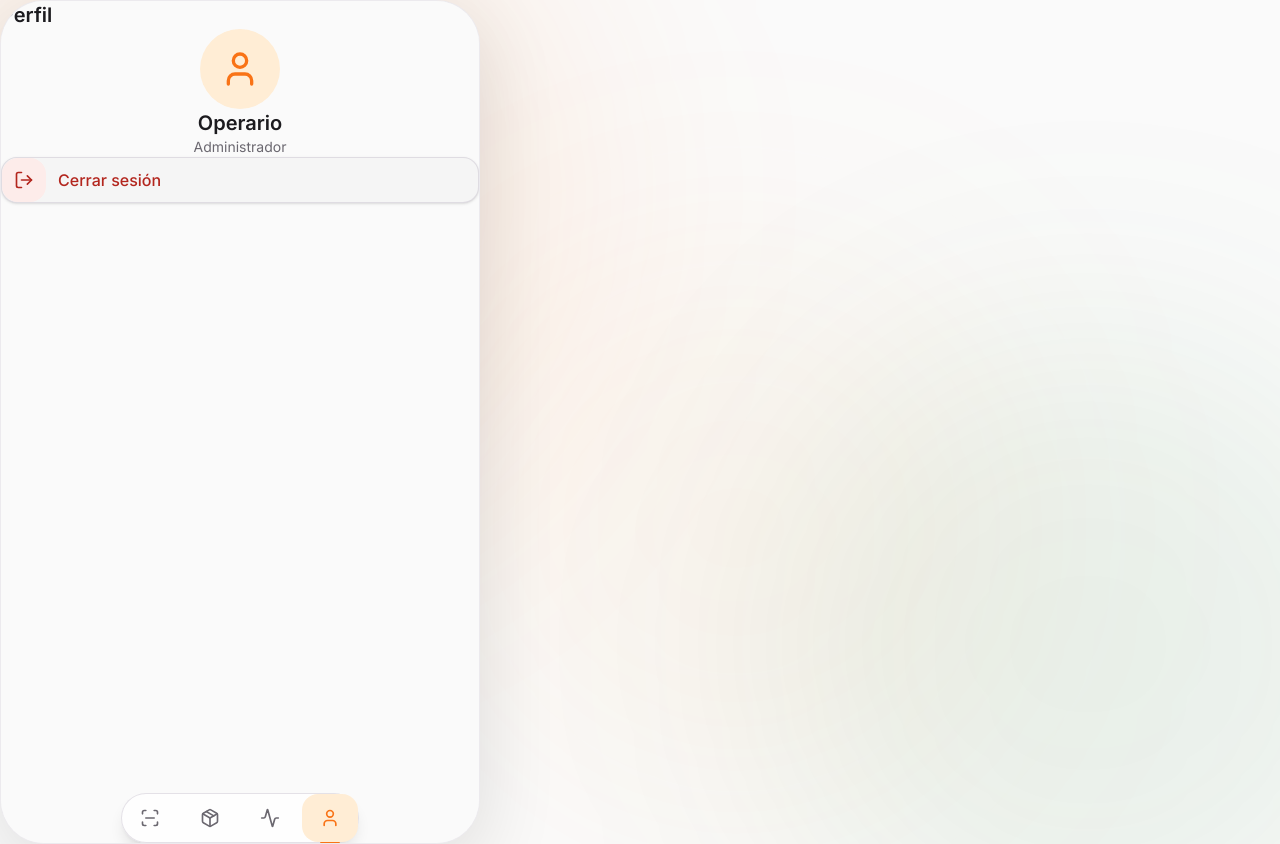
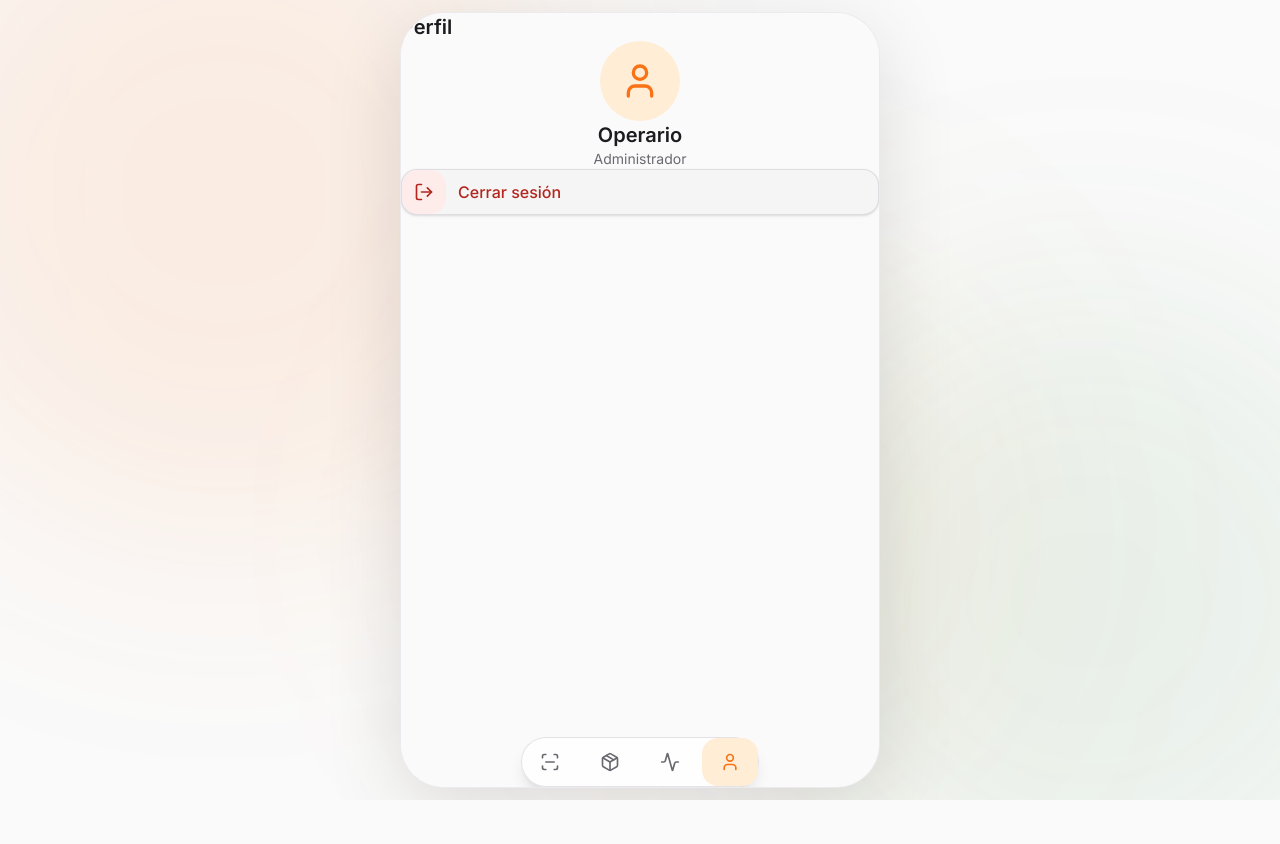
Before and after one commit to jdecore/VoiceInvenXi, a React (Vite) app: page /profile in a window 1280 px wide. After the commit the page ends 800 px from the top, so only its background shows below. Built offline with nearby package versions, Linux system fonts and the light colour scheme.

Commit message:
v.2026.08.14: pulido UI - fix layout movil (cadena de alturas), mockup desktop centrado sin recortes, FAB alineado con navbar, animaciones unificadas con easing suave

```diff
--- a/src/App.tsx
+++ b/src/App.tsx
@@ -1,5 +1,6 @@
 import { lazy, Suspense } from 'react'
-import { BrowserRouter, Routes, Route } from 'react-router'
+import { BrowserRouter, Routes, Route, useLocation } from 'react-router'
+import { motion, AnimatePresence } from 'motion/react'
 import { ErrorBoundary, ToastProvider, ToastHost, PhoneFrame } from '@/components/ui'
 
 const ScanPage = lazy(() => import('@/pages/ScanPage').then(m => ({ default: m.ScanPage })))
@@ -23,6 +24,36 @@ function LoadingFallback() {
   )
 }
 
+function AnimatedRoutes() {
+  const location = useLocation()
+
+  return (
+    <AnimatePresence mode="wait" initial={false}>
+      <motion.div
+        key={location.pathname}
+        initial={{ opacity: 0, y: 8 }}
+        animate={{ opacity: 1, y: 0 }}
+        exit={{ opacity: 0, y: -4 }}
+        transition={{ duration: 0.2, ease: [0.23, 1, 0.32, 1] }}
+        className="h-full"
+      >
+        <Suspense fallback={<LoadingFallback />}>
+          <Routes location={location}>
+            <Route path="/" element={<ScanPage />} />
+            <Route path="/search" element={<SearchPage />} />
+            <Route path="/product/:barcode" element={<ProductPage />} />
+            <Route path="/new/:barcode" element={<NewProductPage />} />
+            <Route path="/new" element={<ScanPageRedirect />} />
+            <Route path="/inventory" element={<InventoryPage />} />
+            <Route path="/activity" element={<ActivityPage />} />
+            <Route path="/profile" element={<ProfilePage />} />
+          </Routes>
+        </Suspense>
+      </motion.div>
+    </AnimatePresence>
+  )
+}
+
 export default function App() {
   return (
     <ToastProvider>
@@ -30,18 +61,7 @@ export default function App() {
         <BrowserRouter>
           <PhoneFrame>
             <ToastHost />
-            <Suspense fallback={<LoadingFallback />}>
-              <Routes>
-                <Route path="/" element={<ScanPage />} />
-                <Route path="/search" element={<SearchPage />} />
-                <Route path="/product/:barcode" element={<ProductPage />} />
-                <Route path="/new/:barcode" element={<NewProductPage />} />
-                <Route path="/new" element={<ScanPageRedirect />} />
-                <Route path="/inventory" element={<InventoryPage />} />
-                <Route path="/activity" element={<ActivityPage />} />
-                <Route path="/profile" element={<ProfilePage />} />
-              </Routes>
-            </Suspense>
+            <AnimatedRoutes />
           </PhoneFrame>
         </BrowserRouter>
       </ErrorBoundary>
--- a/src/components/ui/Button.tsx
+++ b/src/components/ui/Button.tsx
@@ -12,7 +12,7 @@ export function Button({
   children,
   ...props
 }: ButtonProps) {
-  const baseStyles = 'inline-flex items-center justify-center font-medium rounded-xl transition-all duration-150 active:scale-[0.98] disabled:opacity-50 disabled:cursor-not-allowed'
+  const baseStyles = 'inline-flex items-center justify-center font-medium rounded-xl transition-colors duration-150 active:scale-[0.97] active:transition-transform disabled:opacity-50 disabled:cursor-not-allowed'
 
   const variantStyles = {
     filled: 'bg-brand text-white hover:bg-brand-dark shadow-sm',
--- a/src/components/ui/Card.tsx
+++ b/src/components/ui/Card.tsx
@@ -12,7 +12,8 @@ export function Card({ children, className = '', onClick, interactive = false }:
   if (interactive && onClick) {
     return (
       <motion.div
-        whileTap={{ scale: 0.98 }}
+        whileTap={{ scale: 0.97 }}
+        transition={{ duration: 0.12 }}
         onClick={onClick}
         className={`
           bg-surface-1 rounded-2xl p-4
--- a/src/components/ui/FAB.tsx
+++ b/src/components/ui/FAB.tsx
@@ -17,14 +17,14 @@ export function FAB({ isListening = false, onClick, disabled = false, 'aria-labe
 
   return (
     <motion.button
-      whileTap={{ scale: 0.92 }}
+      whileTap={{ scale: 0.95 }}
       onClick={handleClick}
       disabled={disabled}
       className={`
         relative flex items-center justify-center
         w-14 h-14 rounded-full
         shadow-lg
-        transition-all duration-300
+        transition-colors duration-200
         shrink-0
         ${isListening
           ? 'bg-error text-white shadow-error/30 animate-pulse-mic'
@@ -40,7 +40,7 @@ export function FAB({ isListening = false, onClick, disabled = false, 'aria-labe
           className="absolute inset-0 rounded-full border-2 border-error"
           initial={{ scale: 1, opacity: 0.6 }}
           animate={{ scale: 1.5, opacity: 0 }}
-          transition={{ duration: 1.5, repeat: Infinity }}
+          transition={{ duration: 1.5, repeat: Infinity, ease: 'easeOut' }}
         />
       )}
     </motion.button>
--- a/src/components/ui/NavBar.tsx
+++ b/src/components/ui/NavBar.tsx
@@ -1,5 +1,6 @@
 import { useLocation, useNavigate } from 'react-router'
 import { ScanLine, Package, Activity, User } from 'lucide-react'
+import { motion } from 'motion/react'
 import { hapticTap } from '@/lib/haptics'
 
 interface NavItem {
@@ -38,25 +39,30 @@ export function NavBar() {
       {NAV_ITEMS.map((item) => {
         const active = isActive(item.path)
         return (
-          <button
+          <motion.button
             key={item.path}
+            whileTap={{ scale: 0.95 }}
             onClick={() => handleNav(item.path)}
             className={`
               relative flex flex-col items-center justify-center
               w-14 h-12 rounded-2xl
-              transition-all duration-200
+              transition-colors duration-150
               ${active
-                ? 'text-brand bg-brand-container'
-                : 'text-on-surface-muted hover:text-on-surface hover:bg-surface-2'
+                ? 'text-brand'
+                : 'text-on-surface-muted hover:text-on-surface'
               }
             `}
             aria-label={item.label}
           >
-            {item.icon}
             {active && (
-              <span className="absolute -bottom-0.5 left-1/2 -translate-x-1/2 w-5 h-0.5 rounded-full bg-brand" />
+              <motion.span
+                layoutId="nav-active-pill"
+                className="absolute inset-0 rounded-2xl bg-brand-container"
+                transition={{ type: 'spring', stiffness: 400, damping: 32 }}
+              />
             )}
-          </button>
+            <span className="relative z-10">{item.icon}</span>
+          </motion.button>
         )
       })}
     </nav>
--- a/src/components/ui/PhoneFrame.tsx
+++ b/src/components/ui/PhoneFrame.tsx
@@ -6,7 +6,7 @@ interface PhoneFrameProps {
 
 export function PhoneFrame({ children }: PhoneFrameProps) {
   return (
-    <div className="h-full w-full overflow-hidden">
+    <div className="h-full w-full overflow-hidden lg:flex lg:items-center lg:justify-center">
       {/* Ambient background - only visible on desktop */}
       <div className="hidden lg:block absolute inset-0 overflow-hidden pointer-events-none">
         <div className="absolute -top-[20vh] -left-[10vw] w-[55vw] h-[55vw] rounded-full bg-brand/10 blur-[120px] animate-[float_18s_ease-in-out_infinite]" />
@@ -18,7 +18,7 @@ export function PhoneFrame({ children }: PhoneFrameProps) {
       <div className="
         relative z-10
         h-full w-full
-        lg:h-[844px] lg:max-w-[480px] lg:mx-auto lg:my-auto
+        lg:h-[min(844px,calc(100%-1.5rem))] lg:max-w-[480px] lg:w-[480px]
         lg:rounded-[44px]
         lg:border lg:border-outline-variant/30
         lg:shadow-[0_20px_80px_rgba(0,0,0,0.12)]
--- a/src/components/ui/SuccessAnimation.tsx
+++ b/src/components/ui/SuccessAnimation.tsx
@@ -31,8 +31,8 @@ export function SuccessAnimation({
         className="absolute inset-0 z-50 flex flex-col items-center justify-center bg-white/90 backdrop-blur-sm"
       >
         <motion.div
-          initial={{ scale: 0 }}
-          animate={{ scale: 1 }}
+          initial={{ scale: 0.9, opacity: 0 }}
+          animate={{ scale: 1, opacity: 1 }}
           transition={{ type: 'spring', damping: 15, stiffness: 200 }}
           className="relative"
         >
@@ -40,7 +40,7 @@ export function SuccessAnimation({
             className="absolute inset-0 rounded-full bg-success/20"
             initial={{ scale: 1 }}
             animate={{ scale: 2.5, opacity: 0 }}
-            transition={{ duration: 1, repeat: Infinity }}
+            transition={{ duration: 1, repeat: Infinity, ease: 'easeOut' }}
           />
           <div className="flex items-center justify-center w-20 h-20 rounded-full bg-success shadow-lg shadow-success/30">
             <motion.div
--- a/src/components/ui/Toast.tsx
+++ b/src/components/ui/Toast.tsx
@@ -73,7 +73,8 @@ export function ToastHost() {
             key={toast.id}
             initial={{ opacity: 0, y: -20, scale: 0.95 }}
             animate={{ opacity: 1, y: 0, scale: 1 }}
-            exit={{ opacity: 0, y: -20, scale: 0.95 }}
+            exit={{ opacity: 0, y: -16, scale: 0.96 }}
+            transition={{ duration: 0.25, ease: [0.23, 1, 0.32, 1] }}
             className={`
               flex items-center gap-3 px-4 py-3
               bg-white rounded-2xl shadow-lg
--- a/src/index.css
+++ b/src/index.css
@@ -30,9 +30,12 @@
 
   --font-family-sans: 'Inter', system-ui, -apple-system, sans-serif;
 
+  --ease-smooth: cubic-bezier(0.23, 1, 0.32, 1);
+  --ease-in-out-soft: cubic-bezier(0.77, 0, 0.175, 1);
+
   --animate-pulse-mic: pulse-mic 1.5s ease-in-out infinite;
   --animate-wave-bar: wave-bar 1.2s ease-in-out infinite;
-  --animate-shimmer: shimmer 1.5s ease-in-out infinite;
+  --animate-shimmer: shimmer 1.8s ease-in-out infinite;
 }
 
 @keyframes pulse-mic {
@@ -62,8 +65,8 @@
 }
 
 @keyframes scan-line {
-  0%, 100% { top: 0; }
-  50% { top: calc(100% - 2px); }
+  0%, 100% { transform: translateY(0); }
+  50% { transform: translateY(calc(100% - 2px)); }
 }
 
 * {
@@ -94,6 +97,7 @@ html {
 
 body {
   position: relative;
+  height: 100%;
   min-height: 100dvh;
   width: 100%;
   touch-action: manipulation;
@@ -127,6 +131,14 @@ body {
   scrollbar-color: #CAC4D0 transparent;
 }
 
+h1, h2, h3 {
+  text-wrap: balance;
+}
+
+p {
+  text-wrap: pretty;
+}
+
 @media (prefers-reduced-motion: reduce) {
   *, *::before, *::after {
     animation-duration: 0.01ms !important;
--- a/src/pages/NewProductPage.tsx
+++ b/src/pages/NewProductPage.tsx
@@ -160,10 +160,10 @@ export function NewProductPage() {
         <AnimatePresence mode="wait" initial={false}>
           <motion.div
             key={currentStep}
-            initial={{ opacity: 0, x: 24 }}
+            initial={{ opacity: 0, x: 28 }}
             animate={{ opacity: 1, x: 0 }}
-            exit={{ opacity: 0, x: -24 }}
-            transition={{ duration: 0.2, ease: 'easeOut' }}
+            exit={{ opacity: 0, x: -28 }}
+            transition={{ duration: 0.25, ease: [0.23, 1, 0.32, 1] }}
           >
             <Card>
               <div className="flex items-center justify-between mb-4">
--- a/src/pages/ProfilePage.tsx
+++ b/src/pages/ProfilePage.tsx
@@ -15,7 +15,7 @@ export function ProfilePage() {
           <User className="w-10 h-10 text-brand" />
         </div>
         <h2 className="text-on-surface text-xl font-semibold">Operario</h2>
-        <p className="text-on-surface-muted text-sm"> Administrador</p>
+        <p className="text-on-surface-muted text-sm text-center">Administrador</p>
       </div>
 
       <Card interactive onClick={handleLogout}>
```
Also changed, not shown: src/pages/ScanPage.tsx (+7 -7 lines), 1 other file (tests, documents, lock files or other folders).
